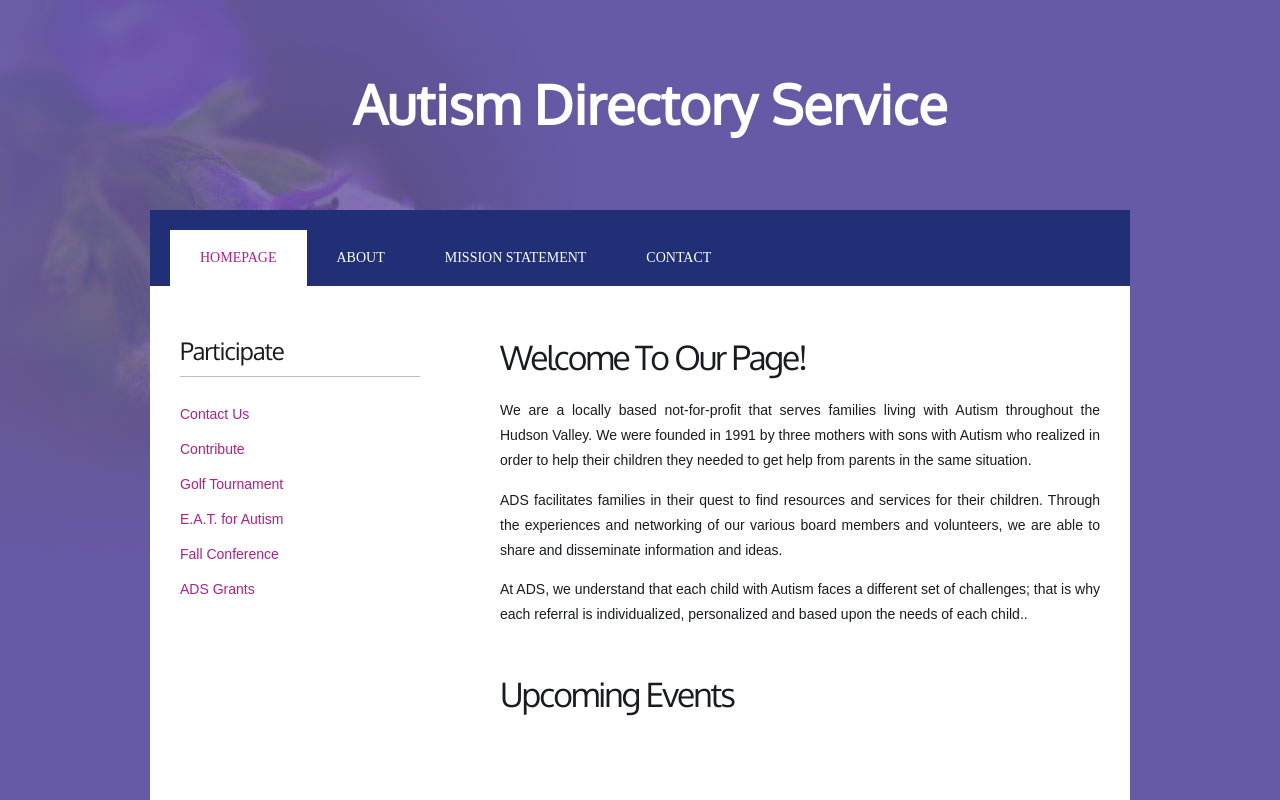
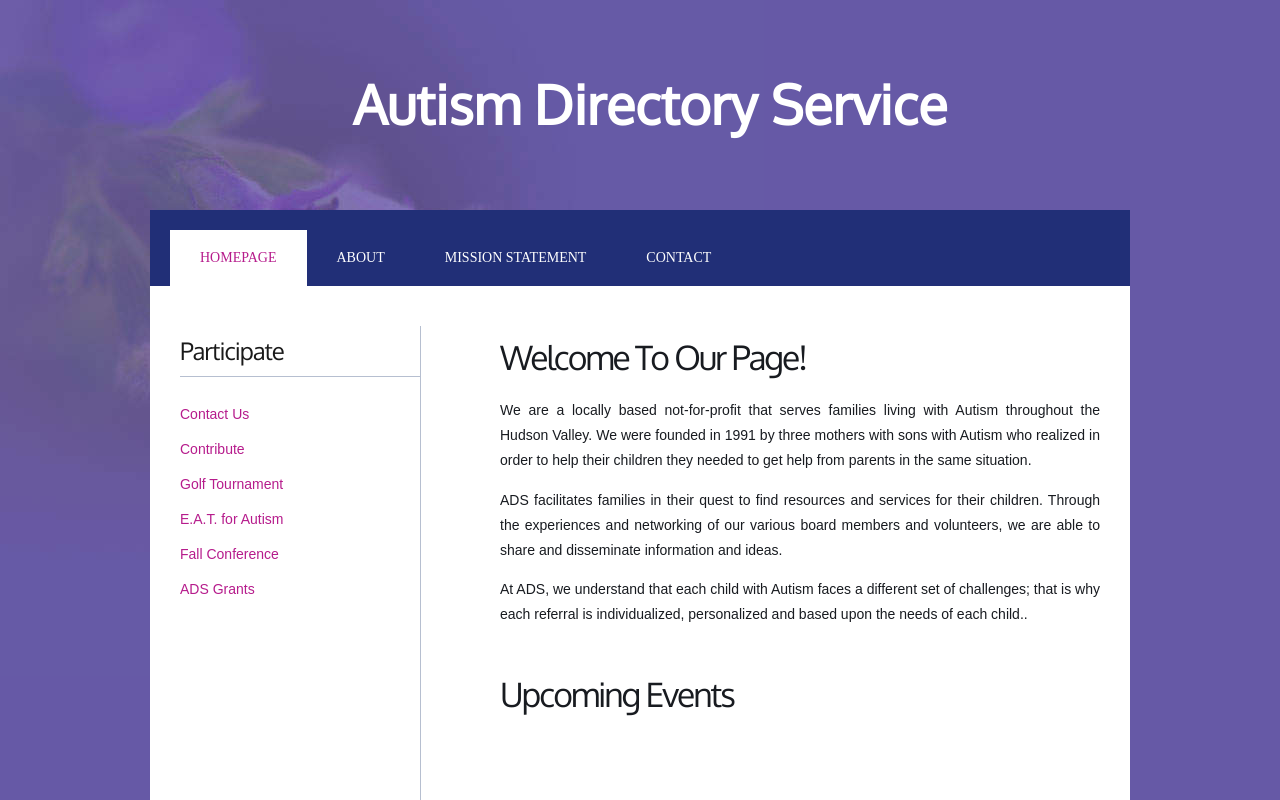
Before and after one commit to nardonef/ADSWebsite3, a plain HTML site: page index.html in a window 1280 px wide. Shown: the top 800 px of the page. Drawn offline with Linux system fonts and the light colour scheme.

Commit message:
added border on sidebar

```diff
--- a/style.css
+++ b/style.css
@@ -279,12 +279,14 @@ img.aligncenter {
 /* Sidebar */
 
 #sidebar {
-	float: left;
-	width: 240px;
-	padding: 0px 0px 0px 0px;
+    float: left;
+    width: 240px;
+    padding: 0px 0px 0px 0px;
+    border-right: 1px solid #B6BFD0;
+    height:1000px;
 }
 
-#sidebar ul {
+    #sidebar ul {
 	margin: 0;
 	padding: 0;
 	list-style: none;
```
